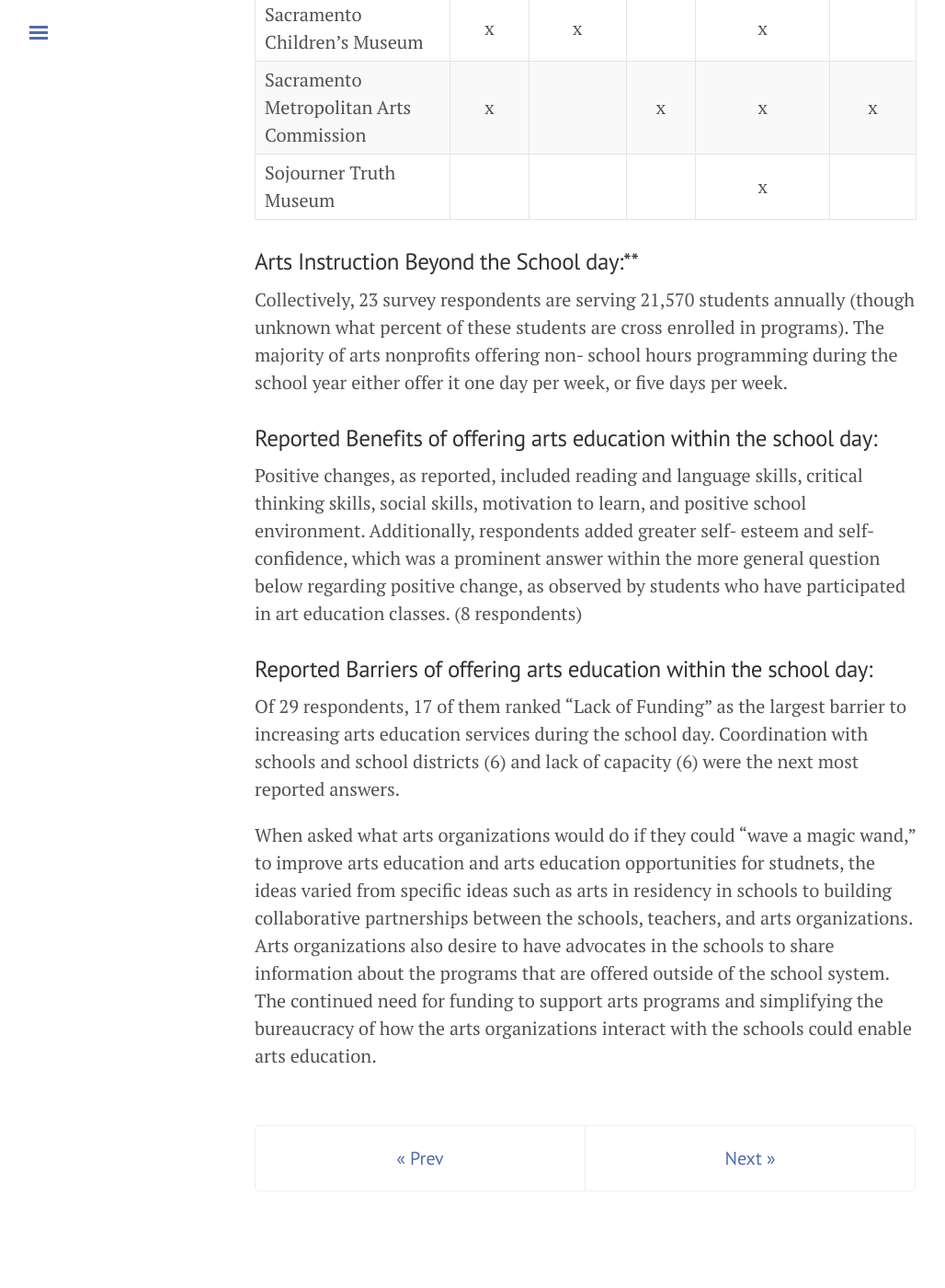
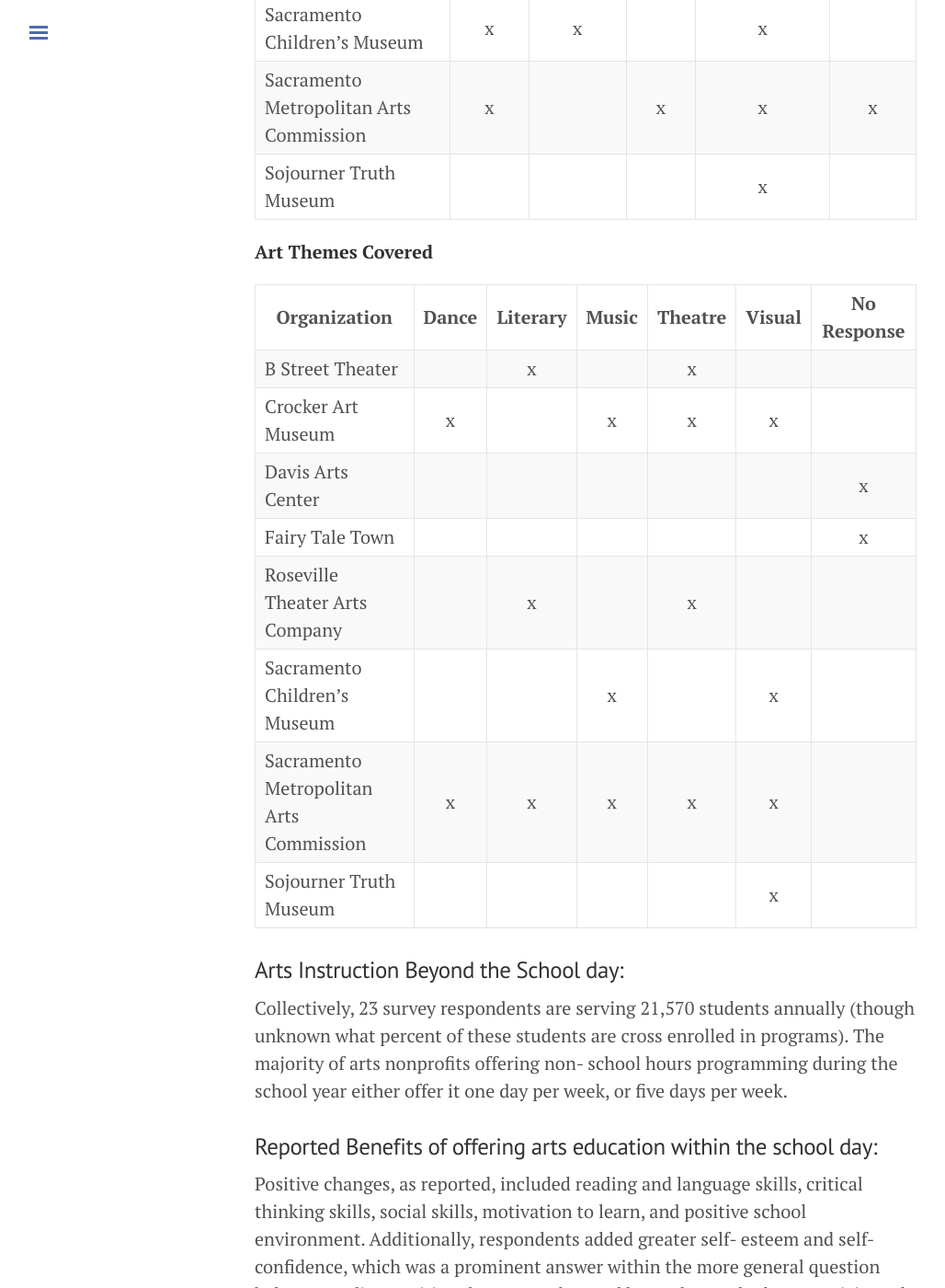
Before and after one commit to code4sac/sacarts4ALL, a Jekyll site: the page built from 4_non_profits_survey.md, in a window 1280 px wide and 1400 px high, scrolled down 3658 px. Shown: the whole window at 92% size, without its empty margins (3-1031 px from the left). Built offline with Jekyll 4.4.1, drawn with Linux system fonts in a browser that asks for light colours; our own code applies the rules of GitHub Pages for plain Markdown files; before the commit the page ends 5033 px from its top, so only the background shows below that; some of the changed text lies outside the part shown.

Commit message:
Update 4_non_profits_survey.md

```diff
--- a/4_non_profits_survey.md
+++ b/4_non_profits_survey.md
@@ -84,9 +84,22 @@
 | Sacramento Metropolitan Arts Commission | x | | x | x | x |
 | Sojourner Truth Museum | | | | x | |
 
+**Art Themes Covered**
+
+| Organization | Dance | Literary | Music | Theatre | Visual | No Response |
+| -----------  |:-----:|:-------:|:-------:|:-------:|:-------:|:-------:|
+| B Street Theater  |  |      x   |         |    x     |         |         |
+| Crocker Art Museum | x |        |    x     |    x     |    x     |         |
+| Davis Arts Center  | |         |         |         |         |   x      |
+| Fairy Tale Town    | |         |         |         |         |    x    |
+| Roseville Theater Arts Company | |     x    |         |    x     |         |         |
+| Sacramento Children's Museum | |         |    x     |         |   x      |         |
+| Sacramento Metropolitan Arts Commission | x|     x    |    x     |     x    |   x      |         |
+| Sojourner Truth Museum | |      |         |         |     x    |         |
 
 
-### Arts Instruction Beyond the School day:**
+
+### Arts Instruction Beyond the School day:
 
 Collectively, 23 survey respondents are serving 21,570 students annually (though unknown what percent of these students are cross enrolled in programs). The majority of arts nonprofits offering non- school hours programming during the school year either offer it one day per week, or five days per week.
 
```
Also changed, not shown: other parts of 4_non_profits_survey.md (+1 -1 lines).
